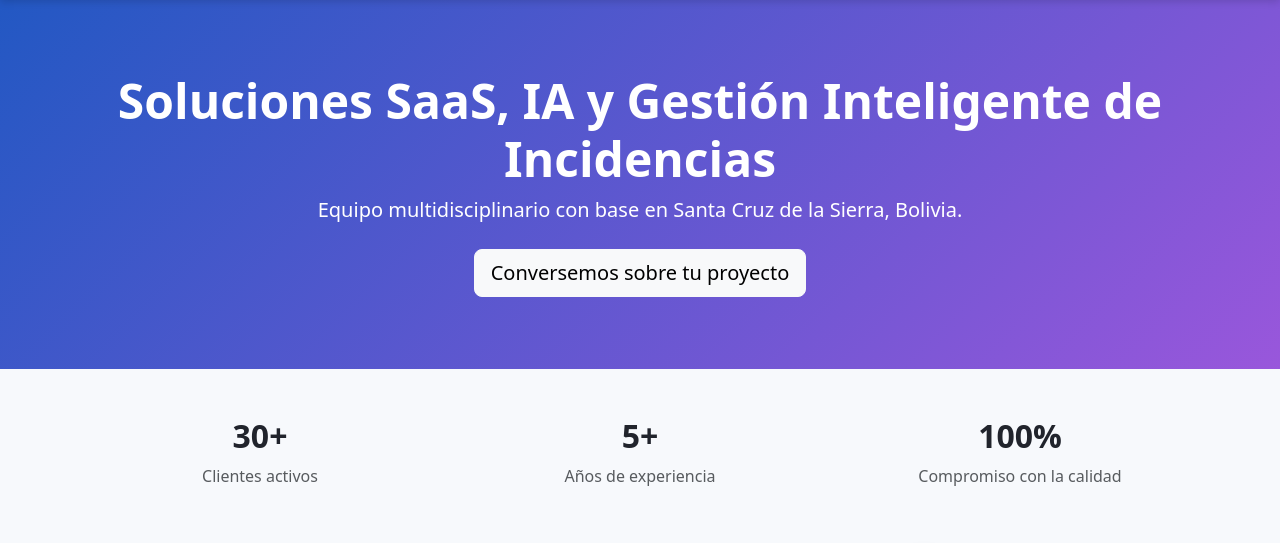
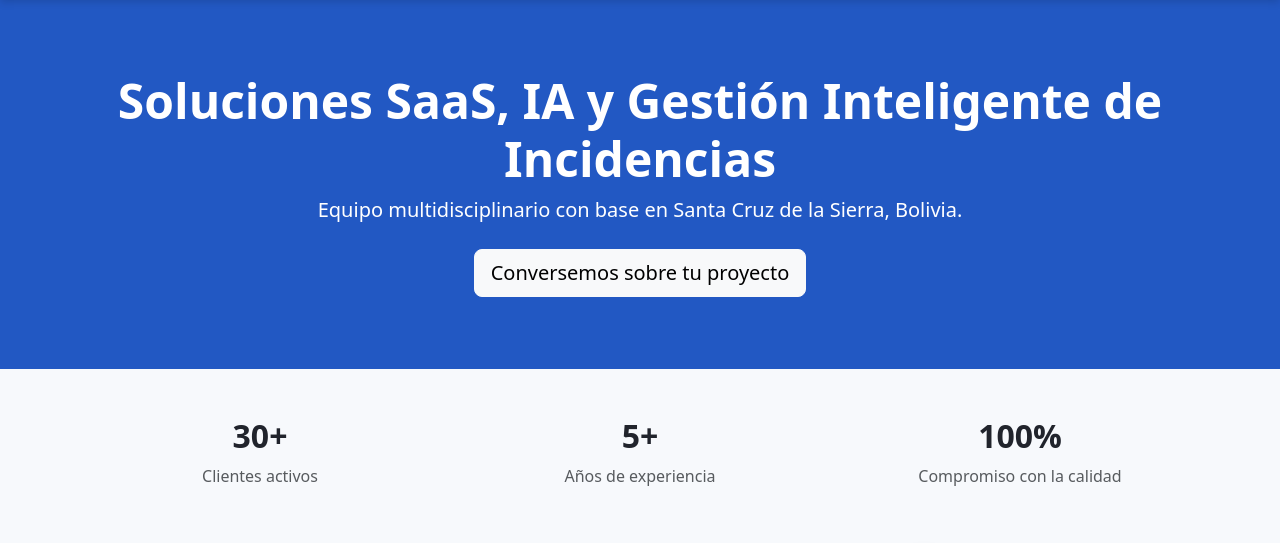
Before and after one commit to guiiyanxD/dyxersoft_corporate, a Django app: page / in a window 1280 px wide. Shown: the part 56-599 px from the top of the page. Run offline with Django 5.2, Linux system fonts and the light colour scheme; data comes from the database, SQL or seed files in the repository; data that the repository does not hold is empty.

Commit message:
style: reemplazar gradiente del hero por color solido de marca
El gradiente azul-violeta no encajaba con la identidad de la empresa.
Se usa el azul primario solido (--dx-primary), el mismo de la navbar
y los botones, para mantener consistencia visual.

```diff
--- a/static/css/dyxersoft.css
+++ b/static/css/dyxersoft.css
@@ -60,7 +60,7 @@ body {
 }
 
 .hero-dyxersoft {
-    background: linear-gradient(135deg, var(--dx-primary) 0%, var(--dx-accent) 100%);
+    background-color: var(--dx-primary);
     color: #fff;
 }
 
```
